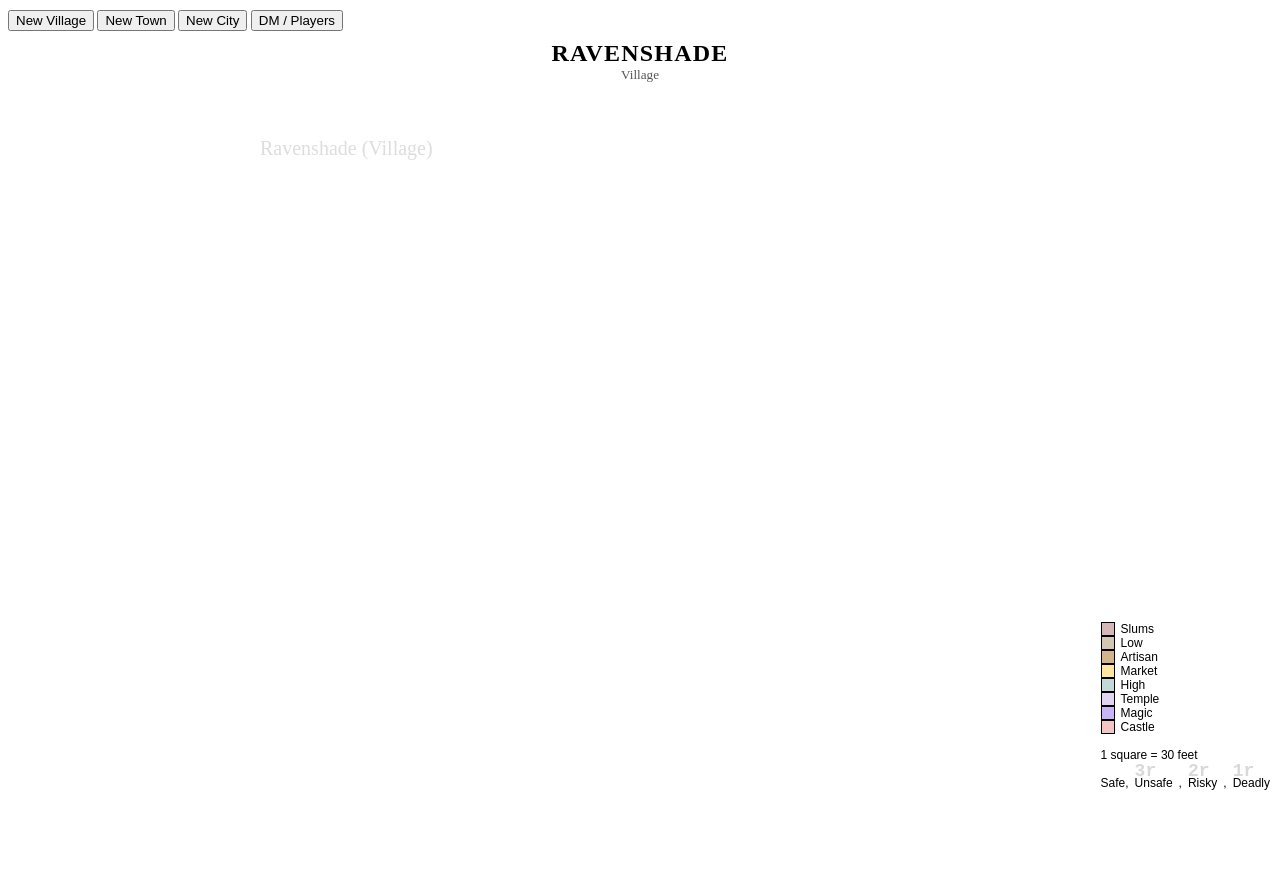
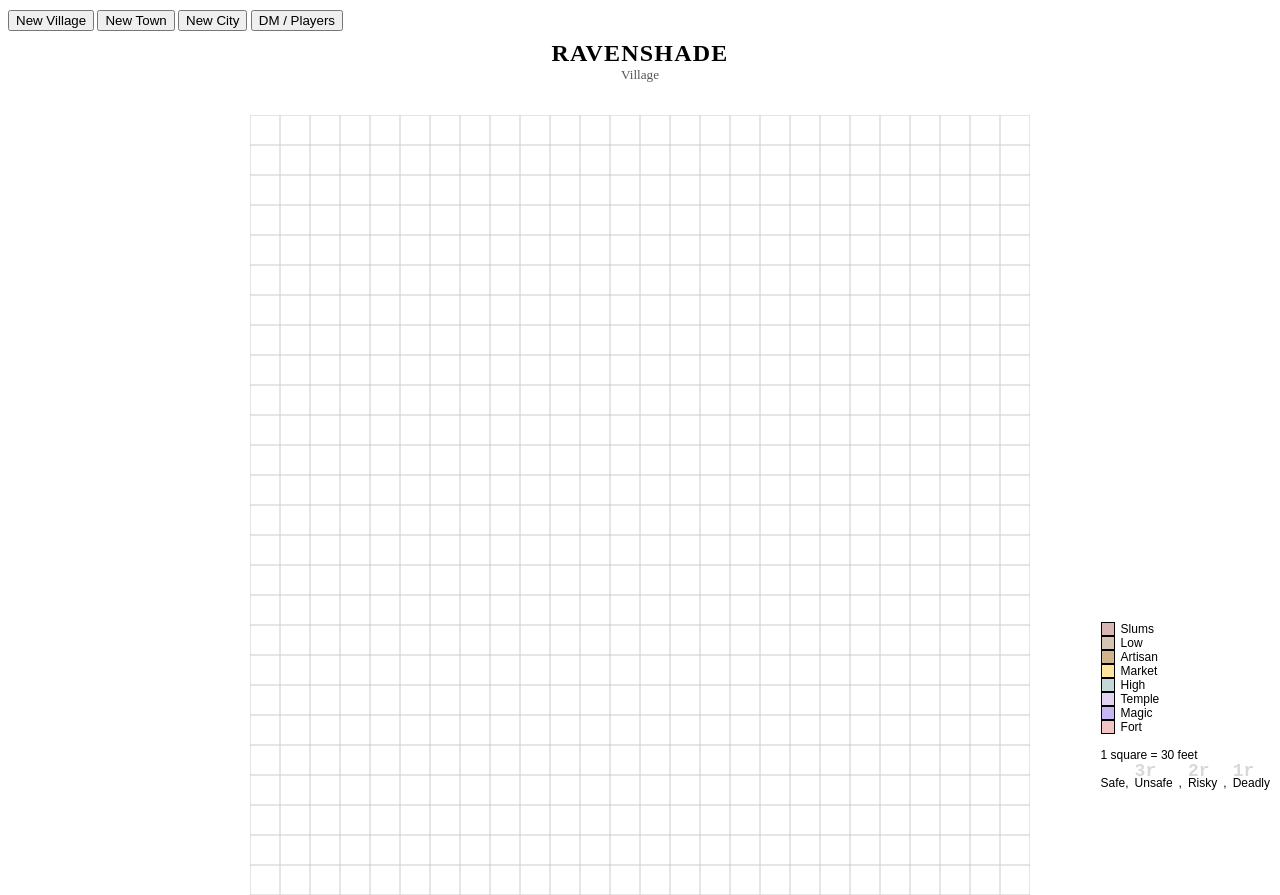
Before and after one commit to ebabel-eu/settlementmap, a website: page index.html in a window 1280 px wide. Shown: the top 895 px of the page. Drawn offline with Linux system fonts and the light colour scheme; a web font is replaced by a local one.

Commit message:
Draw a basic grid

```diff
--- a/index.html
+++ b/index.html
@@ -24,7 +24,7 @@
   </nav>
 
   <main>
-    <canvas id="settlementCanvas" width="800" height="800"></canvas>
+    <canvas id="settlementCanvas" width="780" height="780"></canvas>
     <section id="poiList" aria-label="Points of Interest" style="display: block" role="region">
       <h2>Points of Interest (DM only)</h2>
       <ul>
@@ -44,7 +44,7 @@
       <li><span class="swatch swatch-high" id="swatch-high"></span> High</li>
       <li><span class="swatch swatch-temple" id="swatch-temple"></span> Temple</li>
       <li><span class="swatch swatch-magic" id="swatch-magic"></span> Magic</li>
-      <li><span class="swatch swatch-castle" id="swatch-castle"></span> Castle</li>
+      <li><span class="swatch swatch-fort" id="swatch-fort"></span> Fort</li>
       <li>&nbsp;</li>
       <li>1 square = 30 feet</li>
       <li>&nbsp;</li>
--- a/settlementmap.js
+++ b/settlementmap.js
@@ -33,18 +33,33 @@ function initApp(data) {
     ctx.clearRect(0, 0, canvas.width, canvas.height);
   }
 
-  function generateSettlement(type) {
+  function drawGrid(ctx, size = 30, width = 780, height = 780) {
+    ctx.strokeStyle = '#ccc';
+    ctx.lineWidth = 1;
+
+    for (let x = 0; x <= width; x += size) {
+      ctx.beginPath();
+      ctx.moveTo(x, 0);
+      ctx.lineTo(x, height);
+      ctx.stroke();
+    }
+
+    for (let y = 0; y <= height; y += size) {
+      ctx.beginPath();
+      ctx.moveTo(0, y);
+      ctx.lineTo(width, y);
+      ctx.stroke();
+    }
+  }
+
+  function generateSettlement(type, ctx) {
     const name = getRandomName(type);
 
     nameEl.textContent = name;
     typeEl.textContent = type;
 
-    clearMap();
-
-    // Temporary visual feedback (later: draw buildings, etc.)
-    ctx.fillStyle = "#ddd";
-    ctx.font = "20px serif";
-    ctx.fillText(`${name} (${type})`, 20, 40);
+    clearMap(ctx);
+    drawGrid(ctx);
   }
 
   // Event listeners
@@ -52,7 +67,7 @@ function initApp(data) {
   newTownBtn.addEventListener("click", () => generateSettlement("Town"));
   newCityBtn.addEventListener("click", () => generateSettlement("City"));
 
-  generateSettlement("Village");
+  generateSettlement("Village", ctx);
 }
 
 loadApp();
--- a/styles.css
+++ b/styles.css
@@ -6,7 +6,7 @@
   --district-high: #c3d9d7;
   --district-temple: #e1d4f2;
   --district-magic: #c7b6f3;
-  --district-castle: #f2c4c4;
+  --district-fort: #f2c4c4;
 }
 
 *, *::before, *::after {
@@ -87,8 +87,8 @@ h1, h2, .map-title {
   background: var(--district-magic);
 }
 
-.swatch-castle {
-  background: var(--district-castle);
+.swatch-fort {
+  background: var(--district-fort);
 }
 
 ul {
```
